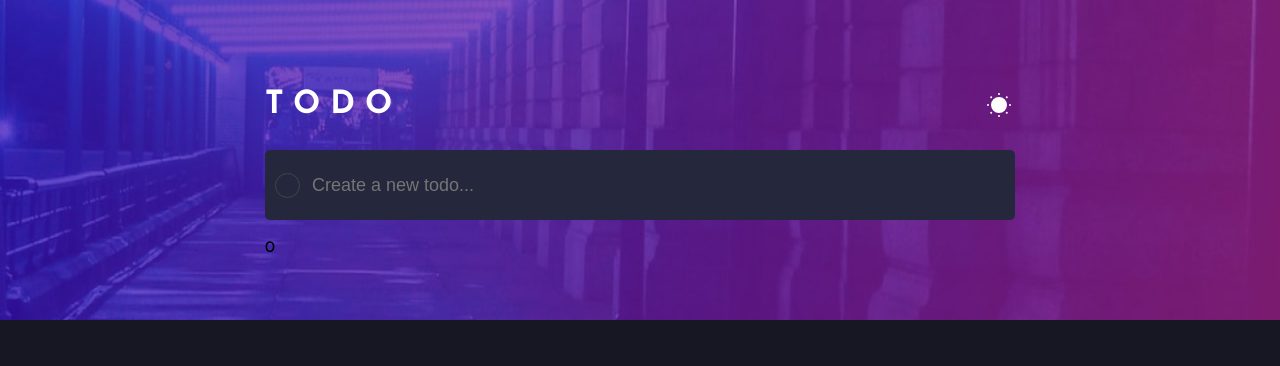
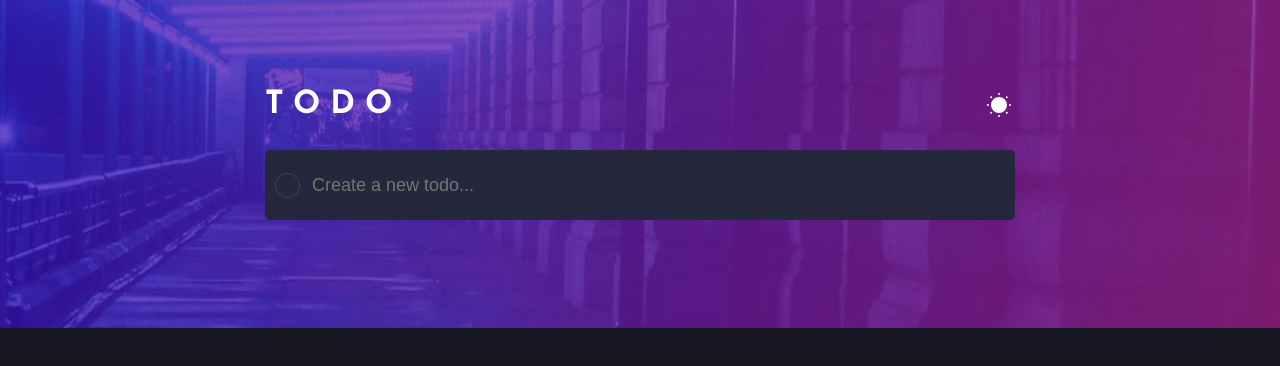
Before and after one commit to trolerogame/todo-app-main_Dani7uG, a React (Vite) app: page / in a window 1280 px wide. Shown: the top 366 px of the page. Built offline with nearby package versions, Linux system fonts and the light colour scheme.

Commit message:
funcion para guarda los datos en el localStorage

```diff
--- a/src/App.jsx
+++ b/src/App.jsx
@@ -16,7 +16,7 @@ function App() {
         <DarkLightMode darkMode={darkMode} setDarkMode={setDarkMode}/>
         <FormTodo darkMode={darkMode} reference={ref} todo={todo} setTodo={setTodo}/>
         <TodoList darkMode={darkMode} todo={todo} setTodo={setTodo}/>
-        {todo.length && <FooterTodoList darkMode={darkMode} todos={todo.length}/>}
+        {todo.length !== 0 && <FooterTodoList darkMode={darkMode} todos={todo.length}/>}
       </ContainerTodo>
     </Body>
   )
--- a/src/styles/styleAll.js
+++ b/src/styles/styleAll.js
@@ -15,7 +15,7 @@ export const Body = styled.main`
         background-image:url(${props => props.darkMode ? bgMovileDarkMode : bgMovileLightMode});
         background-size: 100% 35%;
     }
-    padding:0 35px 0 35px;
+    padding:0 35px 20px 35px;
 `
 export const ContainerTodo = styled.div`
     width:100%;
```
